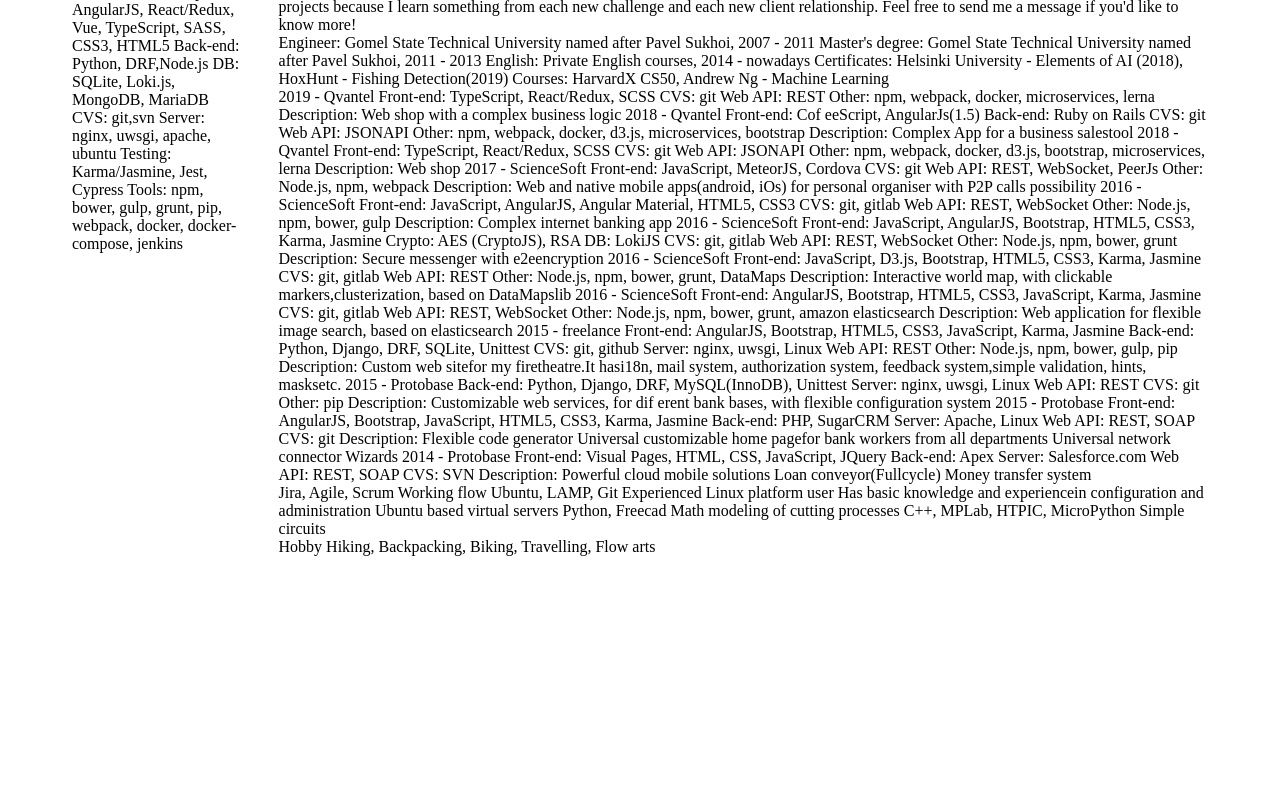
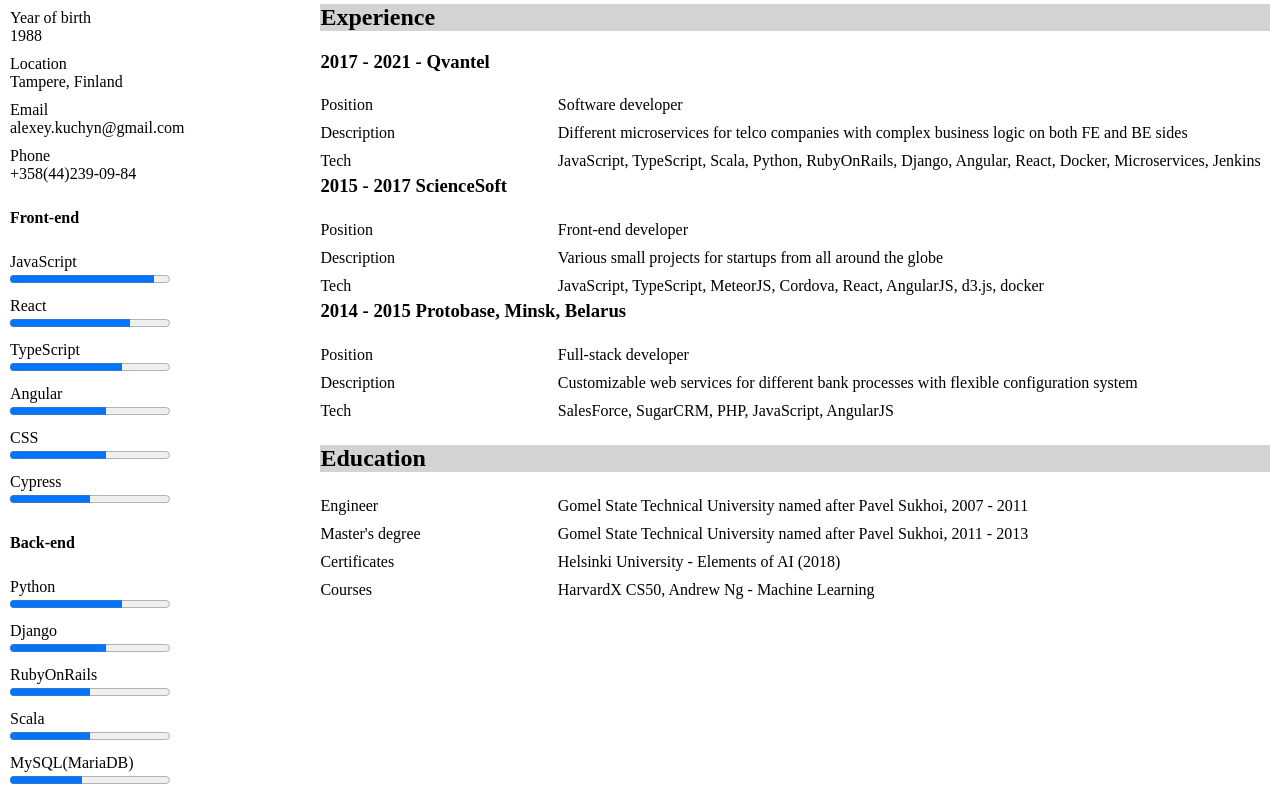
Before and after one commit to forrana/cv, a website: page index.html in a window 1280 px wide. Shown: the part 175-965 px from the top of the page. Before the commit the page ends 800 px from the top, so only its background shows below. Drawn offline with Linux system fonts and the light colour scheme.

Commit message:
feat: better layout, more styles

```diff
--- a/css/styles.css
+++ b/css/styles.css
@@ -1,16 +1,78 @@
-main {
-  display: flex;
-  justify-content: space-between;
-  margin: 2em 4em;
+body {
+  display: grid;
+  grid-template-areas:
+  'header header header header header header header'
+  'name name name name name name name'
+  'aside main main main main main main';
+  grid-gap: 10px;
+  padding: 10px;
+  margin: 0em 0em;
 }
 
+body > * {
+  background-color: rgba(255, 255, 255, 0.8);
+  text-align: left;
+  /* padding: 20px 0; */
+  font-size: 16px;
+}
+
+header { grid-area: header; }
+.name  { grid-area: name; }
+aside  { grid-area: aside; }
+main   { grid-area: main; }
+
+header {
+  display: flex;
+}
+
+main > section:first-child h1 {
+  margin-block-start: 0;
+}
+
+main > section > h1 {
+  background-color: lightgray
+}
+
+aside > section:first-child h1 {
+  margin-block-start: 0;
+}
+
+ul {
+  list-style: none;
+  margin: 0;
+  padding: 0;
+}
+
+main ul{
+  display: grid;
+  grid-template-columns: 1fr 3fr;
+}
+
+aside ul li {
+  display: flex;
+  flex-direction: column;
+}
+
+li { padding: 5px 0; }
+
+
 aside {
-  margin-right: 2em;
+  /* margin-right: 2em; */
+}
+
+.summary {
+  margin-left: 1em;
 }
 
 .full-name {
+  margin-block-start: 0;
   font-size: xxx-large;
-  margin-top: -0.2em;
-  margin-bottom: 0.2em;
+  /* margin-top: -0.2em;
+  margin-bottom: 0.2em; */
   font-weight: bolder;
 }
+
+aside > section {
+  display: flex;
+  flex-direction: column;
+}
--- a/index.html
+++ b/index.html
@@ -1,5 +1,4 @@
 <!doctype html>
-
 <html lang="en">
 <head>
   <meta charset="utf-8">
@@ -11,36 +10,12 @@
 </head>
 
 <body>
-  <main>
-    <aside class="">
+  <header>
     <img src="images/photo.jpeg" alt="" width="200">
-      <section class="general-info">
-        <key-value>
-          <span slot="key">General</span>
-          <span slot="value">30 years old,single</span>
-        </key-value>
-
-        Location: Tampere, Finland
-
-        Email: alexey.kuchyn@gmail.com
-        Phone: +358(44)239-09-84
-      </section>
-      <section class="skills">
-        Front-end: Javascript, AngularJS, React/Redux, Vue, TypeScript, SASS, CSS3, HTML5
-        Back-end: Python, DRF,Node.js
-        DB: SQLite, Loki.js, MongoDB, MariaDB
-        CVS: git,svn
-        Server: nginx, uwsgi, apache, ubuntu
-        Testing: Karma/Jasmine, Jest, Cypress
-        Tools: npm, bower, gulp, grunt, pip, webpack, docker, docker-compose, jenkins
-      </section>
-    </aside>
-      <section>
+    <article class="summary">
       <h1 class="full-name">
         Aleksei Kuchyn
       </h1>
-        <article class="summary">
-          <h1> Summary </h1>
       I'm fascinated by new technology and in my work I strive to use the most up-to-date tech
       available to me. I consistently produce robust and well thought-out products.
       My open-minded nature informs my work ethos in that it helps me tune into what my clients really
@@ -48,113 +23,193 @@
       relationship.
       Feel free to send me a message if you'd like to know more!
     </article>
-        <article class="education">
-          Engineer: Gomel State Technical University named after Pavel Sukhoi, 2007 - 2011
-          Master's degree: Gomel State Technical University named after Pavel Sukhoi, 2011 - 2013
-          English: Private English courses, 2014 - nowadays
-          Certificates: Helsinki University - Elements of AI (2018), HoxHunt - Fishing Detection(2019)
-          Courses: HarvardX CS50, Andrew Ng - Machine Learning
+  </header>
+  <aside>
+    <section class="general-info">
+      <!-- <h1> Info </h1> -->
+      <ul>
+        <li>
+          Year of birth
+          <span>1988</span>
+        </li>
+        <li>Location
+          <span>Tampere, Finland</span>
+        </li>
+
+        <li>Email
+          <span>alexey.kuchyn@gmail.com</span>
+        </li>
+
+        <li>Phone
+          <span>+358(44)239-09-84</span>
+        </li>
+    </section>
+    <section class="skills">
+      <!-- <h1> Skills </h1> -->
+      <article class="">
+        <h1> Front-end </h1>
+        <ul>
+          <li>
+            JavaScript
+            <progress value="90" max="100">90%</progress>
+          </li>
+          <li>
+            React
+            <progress value="75" max="100">75%</progress>
+          </li>
+          <li>
+            TypeScript
+            <progress value="70" max="100">70%</progress>
+          </li>
+          <li>
+            Angular
+            <progress value="60" max="100">60%</progress>
+          </li>
+          <li>
+            CSS
+            <progress value="60" max="100">60%</progress>
+          </li>
+          <li>
+            Cypress
+            <progress value="50" max="100">50%</progress>
+          </li>
+        </ul>
       </article>
-        <article clasee="experience">
-          2019 - Qvantel
-          Front-end: TypeScript, React/Redux, SCSS
-          CVS: git
-          Web API: REST
-          Other: npm, webpack, docker, microservices, lerna
-          Description: Web shop with a complex business logic
+      <article class="">
+        <h1> Back-end </h1>
+        <ul>
+          <li>
+            Python
+            <progress value="70" max="100">70%</progress>
+          </li>
+          <li>
+            Django
+            <progress value="60" max="100">60%</progress>
+          </li>
+          <!-- <li>
+            NodeJS
+            <progress value="60" max="100">60%</progress>
+          </li> -->
+          <li>
+            RubyOnRails
+            <progress value="50" max="100">50%</progress>
+          </li>
+          <li>
+            Scala
+            <progress value="50" max="100">50%</progress>
+          </li>
+          <li>
+            MySQL(MariaDB)
+            <progress value="45" max="100">45%</progress>
+          </li>
+          <li>
+            NoSQL(MongoDB)
+            <progress value="40" max="100">40%</progress>
+          </li>
+          <li>
+            GraphQL
+            <progress value="40" max="100">40%</progress>
+          </li>
+          <!-- <li>
+            Elasticsearch
+            <progress value="30" max="100">30%</progress>
+          </li> -->
+        </ul>
+      </article>
+      <!-- <article class="">
+        <h1> DevOps </h1>
+        <ul>
+          <li>
+            Jenkins
+            <progress value="70" max="100">70%</progress>
+          </li>
+          <li>
+            Linux
+            <progress value="70" max="100">70%</progress>
+          </li>
+          <li>
+            Docker
+            <progress value="70" max="100">70%</progress>
+          </li>
+          <li>
+            Microservices
+            <progress value="60" max="100">60%</progress>
+          </li>
+        </ul>
+      </article>
+      <article class="">
+        <h1> Other </h1>
+        <ul>
+          <li>
+            Git
+            <progress value="80" max="100">80%</progress>
+          </li>
+          <li>
+            Scrum
+            <progress value="80" max="100">80%</progress>
+          </li>
+          <li>
+            Kanban
+            <progress value="60" max="100">60%</progress>
+          </li>
+        </ul>
+      </article> -->
+    </section>
+  </aside>
+  <main>
+    <section clasee="experience">
+      <h1>Experience</h1>
+      <article>
+        <h1>2017 - 2021 - Qvantel</h1>
+        <ul>
+          <li>Position</li>
+          <li>Software developer</li>
+          <li>Description</li>
+          <li>Different microservices for telco companies with complex business logic on both FE and BE sides</li>
+          <li>Tech</li>
+          <li>JavaScript, TypeScript, Scala, Python, RubyOnRails, Django, Angular, React, Docker, Microservices, Jenkins</li>
+        </ul>
+      </article>
+      <article>
+        <h1>2015 - 2017 ScienceSoft</h1>
+        <ul>
+          <li>Position</li>
+          <li>Front-end developer</li>
+          <li>Description</li>
+          <li>Various small projects for startups from all around the globe</li>
+          <li>Tech</li>
+          <li>JavaScript, TypeScript, MeteorJS, Cordova, React, AngularJS, d3.js, docker</li>
+        </ul>
+      </article>
+      <article>
+        <h1>2014 - 2015 Protobase, Minsk, Belarus</h1>
+        <ul>
+          <li>Position</li>
+          <li>Full-stack developer</li>
+          <li>Description</li>
+          <li>Customizable web services for different bank processes with flexible configuration system</li>
+          <li>Tech</li>
+          <li>SalesForce, SugarCRM, PHP, JavaScript, AngularJS</li>
+        </ul>
+      </article>
+    </section>
+    <section class="education">
+      <h1>Education</h1>
+      <ul>
+        <li>Engineer</li>
+        <li>Gomel State Technical University named after Pavel Sukhoi, 2007 - 2011</li>
 
-          2018 - Qvantel
-          Front-end: Cof eeScript, AngularJs(1.5)
-          Back-end: Ruby on Rails
-          CVS: git
-          Web API: JSONAPI
-          Other: npm, webpack, docker, d3.js, microservices, bootstrap
-          Description: Complex App for a business salestool
+        <li>Master's degree</li>
+        <li>Gomel State Technical University named after Pavel Sukhoi, 2011 - 2013</li>
 
-          2018 - Qvantel
-          Front-end: TypeScript, React/Redux, SCSS
-          CVS: git
-          Web API: JSONAPI
-          Other: npm, webpack, docker, d3.js, bootstrap, microservices, lerna
-          Description: Web shop
+        <li>Certificates</li>
+        <li>Helsinki University - Elements of AI (2018)</li>
 
-          2017 - ScienceSoft
-          Front-end: JavaScript, MeteorJS, Cordova
-          CVS: git
-          Web API: REST, WebSocket, PeerJs
-          Other: Node.js, npm, webpack
-          Description: Web and native mobile apps(android, iOs) for personal organiser with P2P calls possibility
-
-          2016 - ScienceSoft
-          Front-end: JavaScript, AngularJS, Angular Material, HTML5, CSS3
-          CVS: git, gitlab
-          Web API: REST, WebSocket
-          Other: Node.js, npm, bower, gulp
-          Description: Complex internet banking app
-
-          2016 - ScienceSoft
-          Front-end: JavaScript, AngularJS, Bootstrap, HTML5, CSS3, Karma, Jasmine
-          Crypto: AES (CryptoJS), RSA
-          DB: LokiJS
-          CVS: git, gitlab
-          Web API: REST, WebSocket
-          Other: Node.js, npm, bower, grunt
-          Description: Secure messenger with e2eencryption
-
-          2016 - ScienceSoft
-          Front-end: JavaScript, D3.js, Bootstrap, HTML5, CSS3, Karma, Jasmine
-          CVS: git, gitlab
-          Web API: REST
-          Other: Node.js, npm, bower, grunt, DataMaps
-          Description: Interactive world map, with clickable markers,clusterization, based on DataMapslib
-
-          2016 - ScienceSoft
-          Front-end: AngularJS, Bootstrap, HTML5, CSS3, JavaScript, Karma, Jasmine
-          CVS: git, gitlab
-          Web API: REST, WebSocket
-          Other: Node.js, npm, bower, grunt, amazon elasticsearch
-          Description: Web application for flexible image search, based on elasticsearch
-
-          2015 - freelance
-          Front-end: AngularJS, Bootstrap, HTML5, CSS3, JavaScript, Karma, Jasmine
-          Back-end: Python, Django, DRF, SQLite, Unittest
-          CVS: git, github
-          Server: nginx, uwsgi, Linux
-          Web API: REST
-          Other: Node.js, npm, bower, gulp, pip
-          Description: Custom web sitefor my firetheatre.It hasi18n, mail system, authorization system, feedback
-          system,simple validation, hints, masksetc.
-
-          2015 - Protobase
-          Back-end: Python, Django, DRF, MySQL(InnoDB), Unittest
-          Server: nginx, uwsgi, Linux
-          Web API: REST
-          CVS: git
-          Other: pip
-          Description: Customizable web services, for dif erent bank bases, with flexible configuration system
-
-          2015 - Protobase
-          Front-end: AngularJS, Bootstrap, JavaScript, HTML5, CSS3, Karma, Jasmine
-          Back-end: PHP, SugarCRM
-          Server: Apache, Linux
-          Web API: REST, SOAP
-          CVS: git
-          Description: Flexible code generator
-          Universal customizable home pagefor bank workers from all departments
-          Universal network connector
-          Wizards
-
-          2014 - Protobase
-          Front-end: Visual Pages, HTML, CSS, JavaScript, JQuery
-          Back-end: Apex
-          Server: Salesforce.com
-          Web API: REST, SOAP
-          CVS: SVN
-          Description: Powerful cloud mobile solutions
-          Loan conveyor(Fullcycle)
-          Money transfer system
-        </article>
-        <article class="other skills">
+        <li>Courses</li>
+        <li>HarvardX CS50, Andrew Ng - Machine Learning</li>
+      </ul>
+    </section>
+    <!-- <article class="other skills">
       Jira, Agile, Scrum
       Working flow
       Ubuntu, LAMP, Git
@@ -172,9 +227,9 @@
       Biking,
       Travelling,
       Flow arts
-        </article>
-      </section>
+    </article> -->
   </main>
+
   <template id="key-value">
     <style>
       * {
```
Lines whose indentation alone changed are shown as unchanged.
